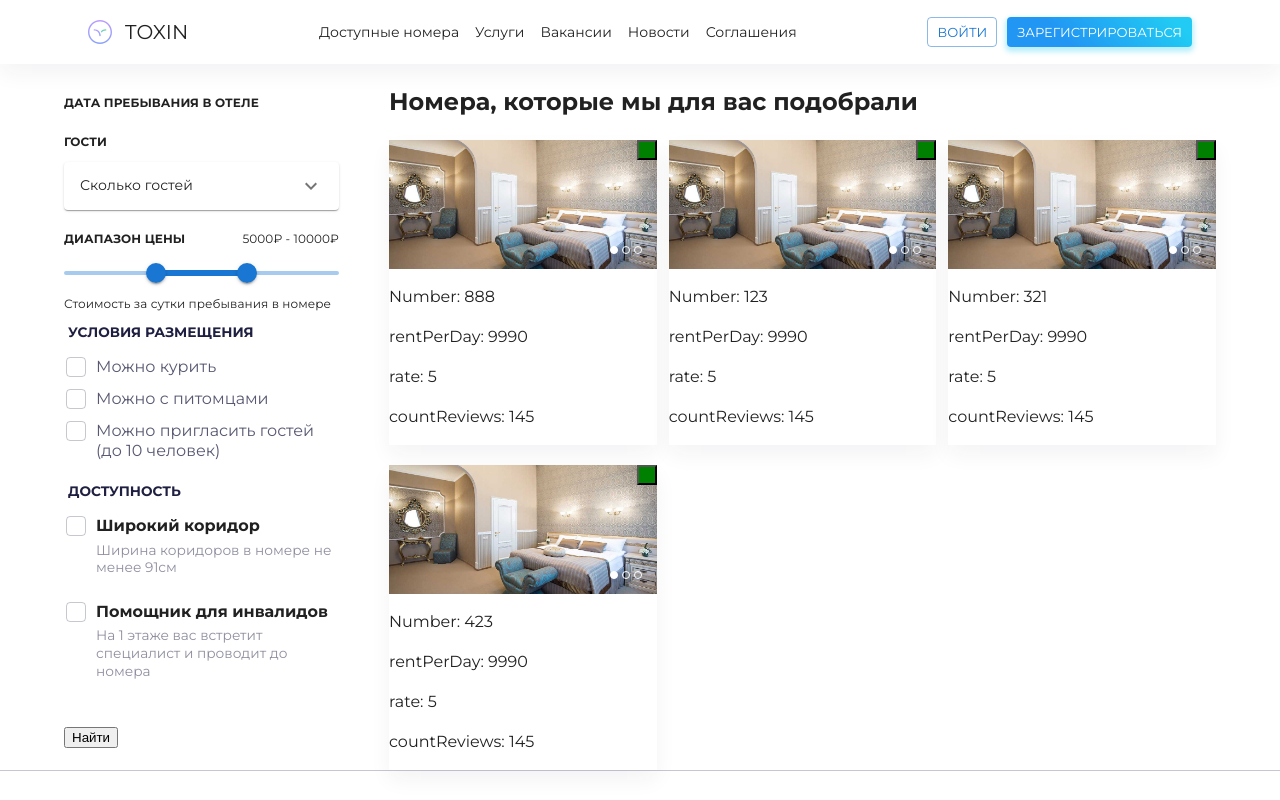
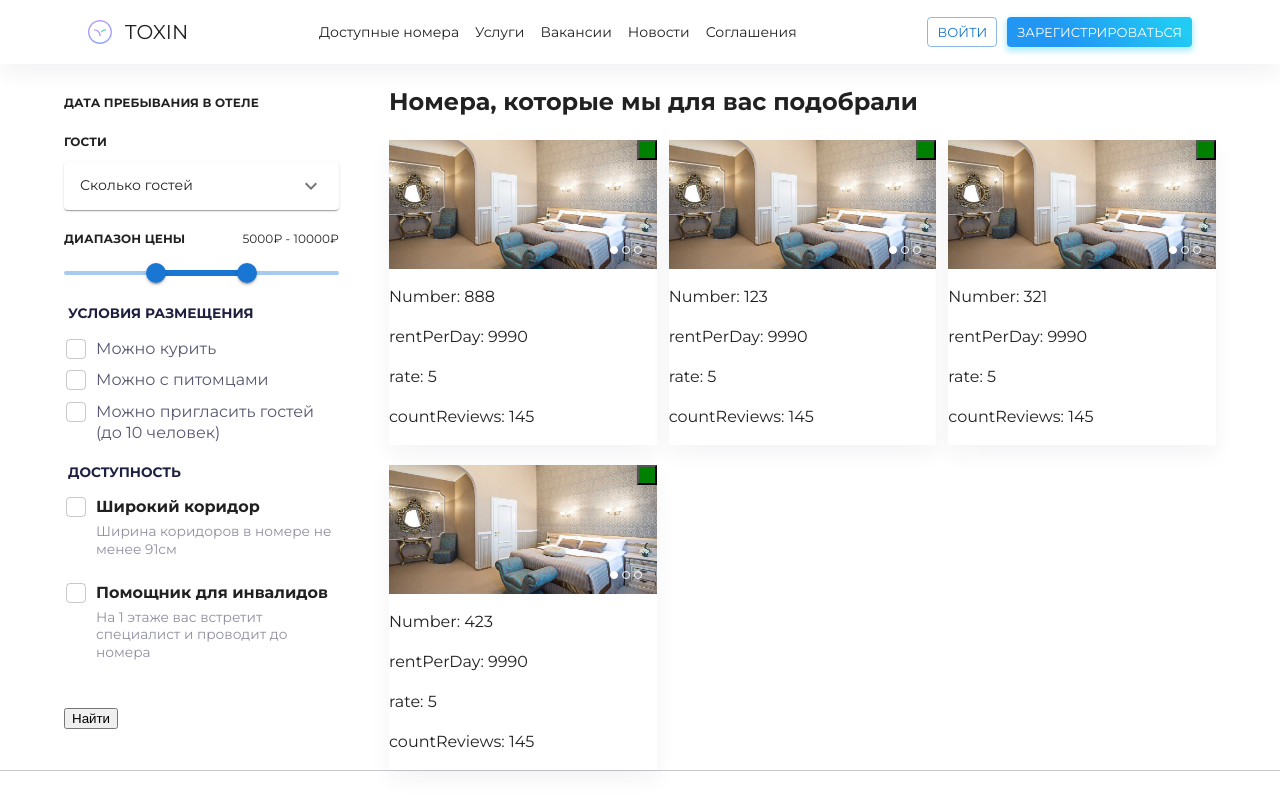
Before and after one commit to Solexofficial/react-hotel_booking, a React (Create React App) app: page /rooms/1 in a window 1280 px wide. Shown: the top 800 px of the page. Built offline with nearby package versions, Linux system fonts and the light colour scheme.

Commit message:
refactor: checkBoxList rangeSliderFiend

```diff
--- a/src/app/components/common/form/checkBoxList.jsx
+++ b/src/app/components/common/form/checkBoxList.jsx
@@ -1,10 +1,15 @@
 import React from 'react';
 
-const CheckBoxList = ({ children }) => {
+const CheckBoxList = ({ children, onChange, value }) => {
   return (
     <ul className='checkbox-list'>
       {React.Children.map(children, child => {
-        return <li className='checkbox-list__item'>{child}</li>;
+        const config = {
+          onChange: onChange,
+          value: value || '',
+          ...child.props,
+        };
+        return <li className='checkbox-list__item'>{React.cloneElement(child, config)}</li>;
       })}
     </ul>
   );
--- a/src/app/components/common/form/rangeSliderField.jsx
+++ b/src/app/components/common/form/rangeSliderField.jsx
@@ -7,7 +7,7 @@ const valuetext = value => {
   return `${value}₽`;
 };
 
-const RangeSliderField = ({ label, name, onChange, value, min, max, minDistance = 2000 }) => {
+const RangeSliderField = ({ label, name, description, onChange, value, min, max, minDistance = 2000 }) => {
   const [sliderValue, setSliderValue] = useState(value);
   const [mouseState, setMouseState] = useState(null);
 
@@ -57,9 +57,11 @@ const RangeSliderField = ({ label, name, onChange, value, min, max, minDistance
           onMouseDown={() => setMouseState('hold')}
           onMouseUp={() => setMouseState('leave')}
         />
-        <Text variant='subtitle2' component='p' sx={{ fontSize: '12px' }}>
-          Стоимость за сутки пребывания в номере
-        </Text>
+        {description && (
+          <Text variant='subtitle2' component='p' sx={{ fontSize: '12px' }}>
+            Стоимость за сутки пребывания в номере
+          </Text>
+        )}
       </div>
     );
   }
```
